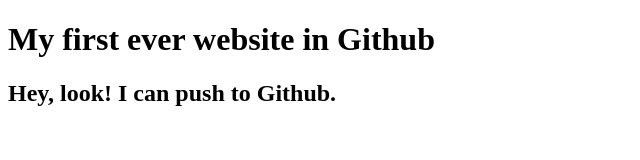
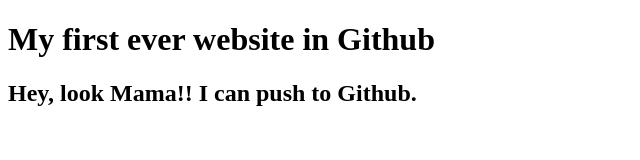
Before and after one commit to rashed-cou-ict/my-first-web, a plain HTML site: page index.html in a window 1280 px wide. Shown: the whole page, without its empty margins (0-640 px from the left). Drawn offline with Linux system fonts and the light colour scheme.

Commit message:
Learned Github more and more

```diff
--- a/index.html
+++ b/index.html
@@ -7,6 +7,6 @@
 </head>
 <body>
     <h1>My first ever website in Github</h1>
-    <h2>Hey, look! I can push to Github.</h2>
+    <h2>Hey, look Mama!! I can push to Github.</h2>
 </body>
 </html>
```
